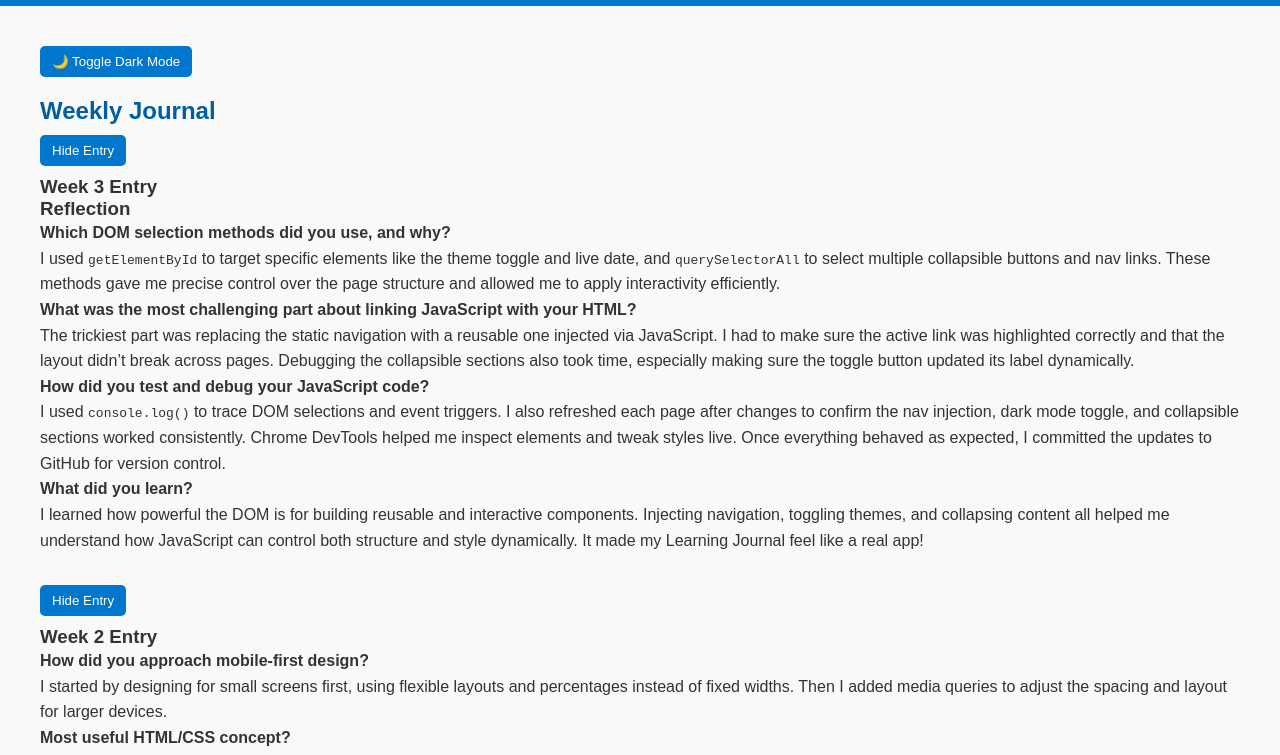
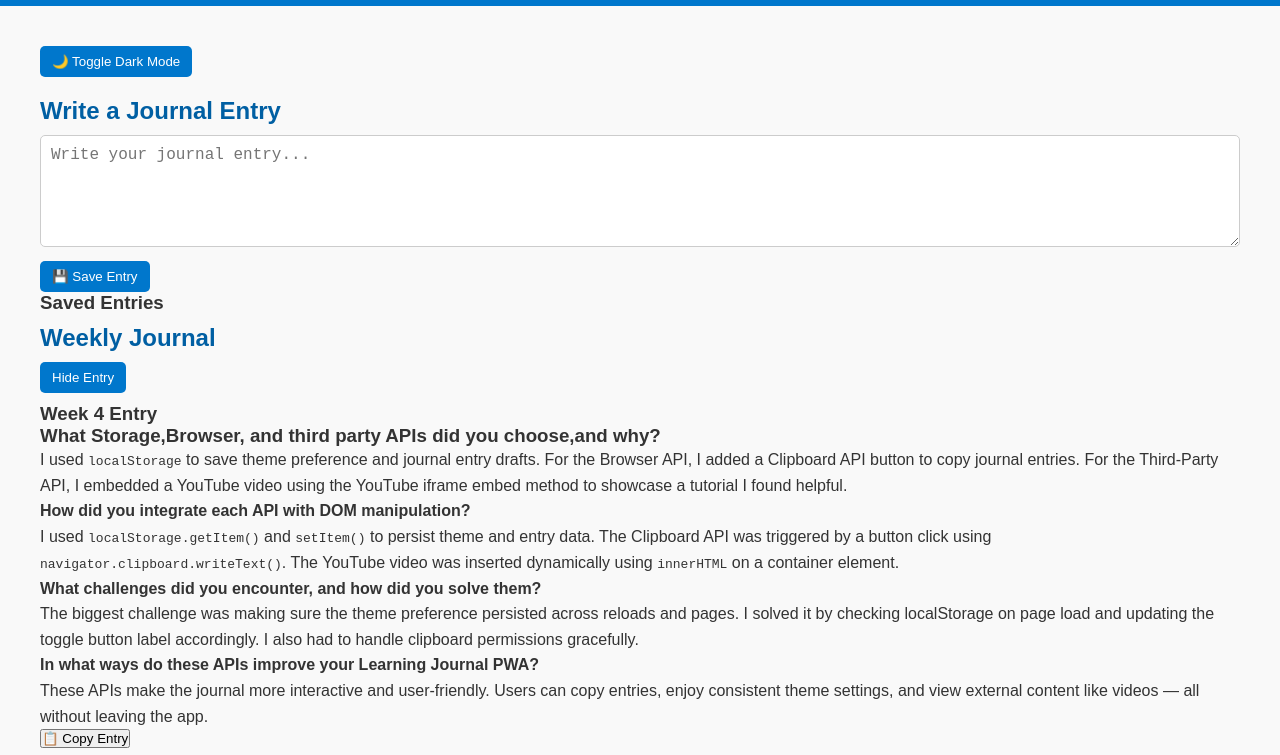
Before and after one commit to Sagarghising-bee/-Learning-Journal-Progressive-Web-App-PWA, a plain HTML site: page journal.html in a window 1280 px wide. Shown: the part 40-795 px from the top of the page. Drawn offline with Linux system fonts and the light colour scheme.

Commit message:
Update journal.html lab 4 Completed
updated new week4 entries,linked new JavaScript for new features added in the page

```diff
--- a/journal.html
+++ b/journal.html
@@ -7,21 +7,53 @@
   <link rel="stylesheet" href="css/style.css" />
 </head>
 <body>
-  <header>
-    <div id="nav-container"></div>
-  </header>
+  <header><div id="nav-container"></div></header>
 
   <main class="content">
     <button id="theme-toggle" class="theme-btn">🌙 Toggle Dark Mode</button>
+
+    <!-- Storage API: Journal Entry Form -->
+    <section>
+      <h2>Write a Journal Entry</h2>
+      <form id="entry-form">
+        <textarea id="entry-text" rows="5" placeholder="Write your journal entry..."></textarea><br>
+        <button type="submit">💾 Save Entry</button>
+      </form>
+
+      <h3>Saved Entries</h3>
+      <ul id="entry-list" style="list-style: none; padding-left: 0;"></ul>
+    </section>
+
+    <!-- Weekly Journal Entries -->
     <section>
       <h2>Weekly Journal</h2>
 
+      <!-- Week 4 -->
+      <article>
+        <button class="collapsible">Hide Entry</button>
+        <div class="collapsible-content">
+          <h3>Week 4 Entry</h3>
+          <h3>What Storage,Browser, and third party APIs did you choose,and why?</h3>
+          <p id="week4-text">
+            I used <code>localStorage</code> to save theme preference and journal entry drafts. For the Browser API, I added a Clipboard API button to copy journal entries. For the Third-Party API, I embedded a YouTube video using the YouTube iframe embed method to showcase a tutorial I found helpful.
+          </p>
+          <p><strong>How did you integrate each API with DOM manipulation?</strong><br>
+          I used <code>localStorage.getItem()</code> and <code>setItem()</code> to persist theme and entry data. The Clipboard API was triggered by a button click using <code>navigator.clipboard.writeText()</code>. The YouTube video was inserted dynamically using <code>innerHTML</code> on a container element.</p>
+
+          <p><strong>What challenges did you encounter, and how did you solve them?</strong><br>
+          The biggest challenge was making sure the theme preference persisted across reloads and pages. I solved it by checking localStorage on page load and updating the toggle button label accordingly. I also had to handle clipboard permissions gracefully.</p>
+
+          <p><strong>In what ways do these APIs improve your Learning Journal PWA?</strong><br>
+          These APIs make the journal more interactive and user-friendly. Users can copy entries, enjoy consistent theme settings, and view external content like videos — all without leaving the app.</p>
+          <button class="copy-entry">📋 Copy Entry</button>
+        </div>
+      </article>
+
+      <!-- Week 3 -->
       <article>
         <button class="collapsible">Hide Entry</button>
         <div class="collapsible-content">
           <h3>Week 3 Entry</h3>
-    <h3>Reflection</h3>
-
           <p><strong>Which DOM selection methods did you use, and why?</strong><br>
           I used <code>getElementById</code> to target specific elements like the theme toggle and live date, and <code>querySelectorAll</code> to select multiple collapsible buttons and nav links. These methods gave me precise control over the page structure and allowed me to apply interactivity efficiently.</p>
 
@@ -36,7 +68,7 @@
         </div>
       </article>
 
-
+      <!-- Week 2 -->
       <article>
         <button class="collapsible">Hide Entry</button>
         <div class="collapsible-content">
@@ -54,6 +86,7 @@
         </div>
       </article>
 
+      <!-- Week 1 -->
       <article>
         <button class="collapsible">Hide Entry</button>
         <div class="collapsible-content">
@@ -78,12 +111,20 @@
         </div>
       </article>
     </section>
+
+    <!-- Third-Party API: YouTube Embed -->
+    <section>
+      <h2>Helpful Tutorial</h2>
+      <div id="youtube-video"></div>
+    </section>
   </main>
 
-  <footer>
-    <p>© 2025 My Learning Journal</p>
-  </footer>
+  <footer><p>© 2025 My Learning Journal</p></footer>
 
+  <!-- Modular JS files -->
   <script src="js/script.js"></script>
+  <script src="js/storage.js"></script>
+  <script src="js/browser.js"></script>
+  <script src="js/thirdparty.js"></script>
 </body>
 </html>
```
Lines whose indentation alone changed are shown as unchanged.
